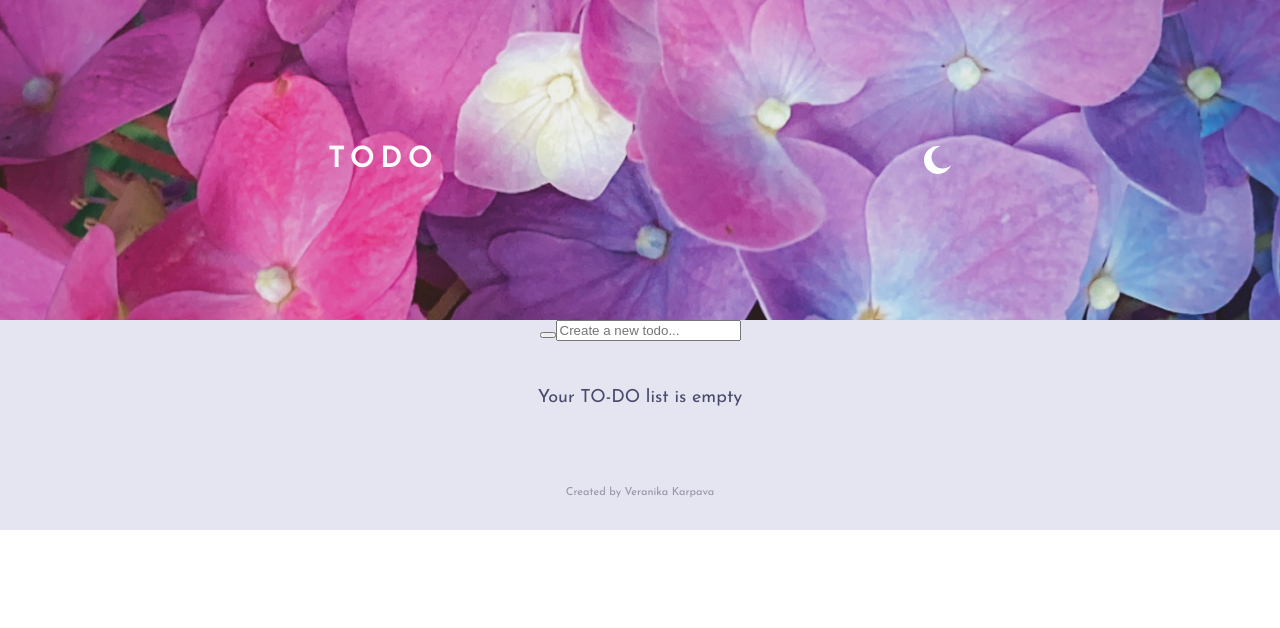
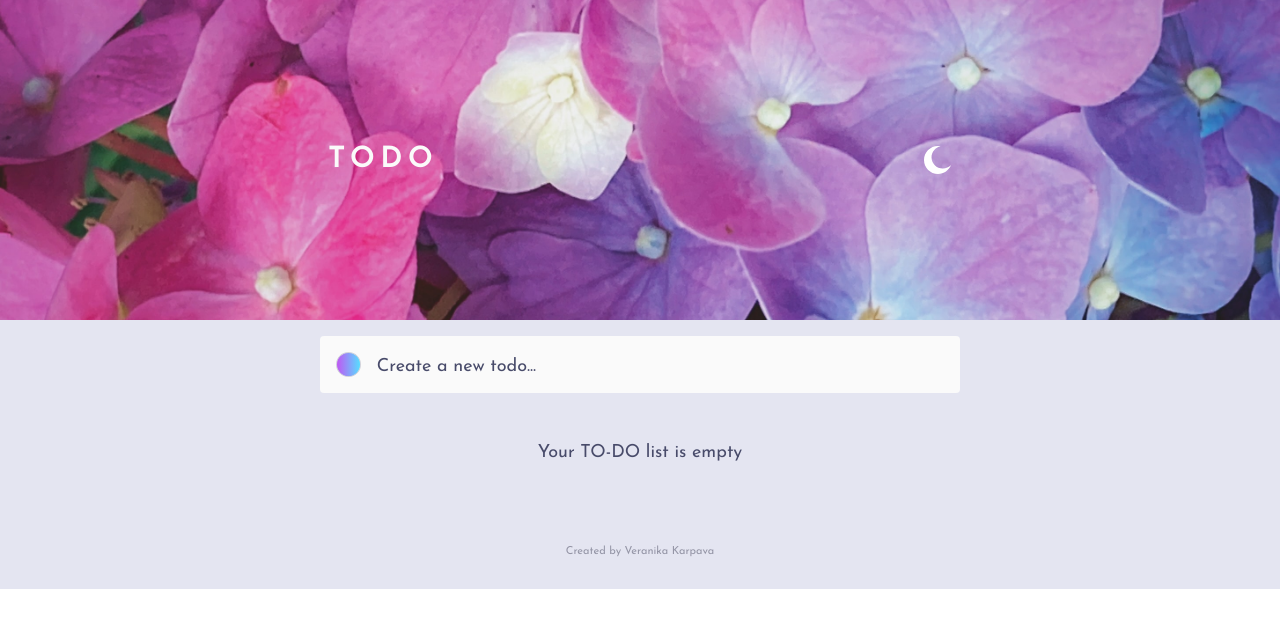
Before and after one commit to veranika-karpava/to-do-flowers-app, a React (Create React App) app: page / in a window 1280 px wide. Shown: the top 628 px of the page. Built offline with nearby package versions, Linux system fonts and the light colour scheme.

Commit message:
Add Style for Add Form

```diff
--- a/src/components/Form/Form.js
+++ b/src/components/Form/Form.js
@@ -1,6 +1,7 @@
 import React from 'react';
+import './Form.scss';
 
-const Form = ({ inputText, setInputText, placeholder, submitHandler }) => {
+const Form = ({ isDark, inputText, setInputText, placeholder, submitHandler }) => {
 
     const inputHandleChange = (e) => {
         setInputText(e.target.value);
@@ -8,11 +9,9 @@ const Form = ({ inputText, setInputText, placeholder, submitHandler }) => {
 
 
     return (
-        <form className='form'>
-            <label htmlFor='add-item' className='form__label'>
-                <button type='submit' className='form__button-submit' onClick={submitHandler}></button>
-                <input type='text' className='form__input' id='add-item' name='add-item' placeholder={placeholder} onChange={inputHandleChange} value={inputText} />
-            </label>
+        <form className={!isDark ? 'form' : 'form form__dark'}>
+            <button type='submit' className='form__button-submit' onClick={submitHandler}></button>
+            <input type='text' className={!isDark ? 'form__input' : 'form__input form__input-dark'} id='add-item' name='add-item' placeholder={placeholder} onChange={inputHandleChange} value={inputText} />
         </form>
     );
 };
--- a/src/components/Form/Form.scss
+++ b/src/components/Form/Form.scss
@@ -0,0 +1,62 @@
+@use "../../styles/partials/typography" as *;
+@use "../../styles/partials/mixins" as *;
+@use "../../styles/partials/variables" as *;
+
+.form {
+    margin-top: 1rem;
+    width: 90%;
+    padding: 1rem;
+    background-color: $bg-list-light;
+    border-radius: 4px 4px;
+    @include flex(flex-start, center, row, nowrap);
+
+    @include tablet {
+        width: 50%;
+    }
+
+    &__dark {
+        background-color: $bg-list-dark;
+    }
+
+    &__button-submit {
+        border: 1px solid $text-color-completed-light;
+        border-radius: 50%;
+        height: 1.56rem;
+        width: 1.56rem;
+        background:
+            linear-gradient(to left, hsl(192, 100%, 67%), hsl(280, 87%, 65%));
+    }
+
+    &__input {
+        margin-left: 1rem;
+        padding: 0;
+        width: 95%;
+        height: 1.56rem;
+        background-color: transparent;
+        border: 0;
+        outline: none;
+        position: relative;
+        top: 2px;
+
+        &[type=text] {
+            box-sizing: border-box;
+            border: none;
+            @include font-stack-list-light;
+        }
+
+        &::placeholder {
+            @include font-stack-list-light;
+        }
+    }
+
+    &__input-dark {
+        &[type=text] {
+
+            @include font-stack-list-dark;
+        }
+
+        &::placeholder {
+            @include font-stack-list-dark;
+        }
+    }
+}
--- a/src/components/ToDoTask/ToDoTask.js
+++ b/src/components/ToDoTask/ToDoTask.js
@@ -26,8 +26,9 @@ const ToDoTask = ({ isDark, task, dataTasks, setDataTasks }) => {
     return (
         <li className={!isDark ? 'to-do-item' : 'to-do-item to-do-item__dark'}>
             <div className='to-do-item__container'>
-                <input type='checkbox' onChange={completedHandlerTask} checked={task.completed} className='to-do-item__check-form' />
-                <label className={!task.completed ? 'to-do-item__label' : 'to-do-item__label to-do-item__label--checked'} >{task.name}</label>
+                <input type='checkbox' onChange={completedHandlerTask} checked={task.completed} className='to-do-item__check-form' value={task.name} />
+                <label className={!task.completed ? 'to-do-item__label' : 'to-do-item__label to-do-item__label--checked'} >
+                    {task.name}</label>
             </div>
             <button type="button" className={!task.completed ? 'to-do-item__button-remove' : 'to-do-item__button-remove to-do-item__button-remove--checked'} onClick={deleteHandlerTask} >
                 <img className='to-do-item__button-icon' src={cross} alt='Delete button' />
--- a/src/components/ToDoTask/ToDoTask.scss
+++ b/src/components/ToDoTask/ToDoTask.scss
@@ -17,8 +17,10 @@
     &__check-form {
         &[type="checkbox"] {
             cursor: pointer;
+            margin-right: 1rem;
             height: 1.56rem;
             width: 1.56rem;
+            vertical-align: top;
             appearance: none;
             background: none;
             outline: 0;
@@ -65,8 +67,10 @@
     }
 
     &__label {
-        padding-left: 1rem;
+        width: 100%;
         cursor: pointer;
+        position: relative;
+        top: 4px;
     }
 
     &__label--checked {
--- a/src/pages/ToDoPage/ToDoPage.js
+++ b/src/pages/ToDoPage/ToDoPage.js
@@ -43,7 +43,7 @@ const ToDoPage = ({ isDark }) => {
 
     return (
         <section className={!isDark ? 'to-do-section' : 'to-do-section to-do-section__dark'}>
-            <Form inputText={inputText} setInputText={setInputText} placeholder='Create a new todo... ' submitHandler={submitHandler} />
+            <Form isDark={isDark} inputText={inputText} setInputText={setInputText} placeholder='Create a new todo... ' submitHandler={submitHandler} />
             {dataTasks.length === 0 ? <div className={!isDark ? 'message-container' : 'message-container message-container__dark'}>
                 <p className='message-container__message'>Your TO-DO list is empty</p></div> : <>
                 <ToDoList isDark={isDark} dataTasks={dataTasks} setDataTasks={setDataTasks} filteredTasks={filteredTasks} />
--- a/src/styles/partials/_typography.scss
+++ b/src/styles/partials/_typography.scss
@@ -51,11 +51,11 @@
 
 // for list of todo
 @mixin font-stack-list-light {
-    @include font-stack ('Josefin Sans', normal, 1.125rem, 400, 1.125rem, $text-color-main-light);
+    @include font-stack ('Josefin Sans', normal, 1.125rem, 400, 1.56rem, $text-color-main-light);
 }
 
 @mixin font-stack-list-dark {
-    @include font-stack ('Josefin Sans', normal, 1.125rem, 400, 1.125rem, $text-color-main-dark);
+    @include font-stack ('Josefin Sans', normal, 1.125rem, 400, normal, $text-color-main-dark);
 }
 
 // for Navigation
```
